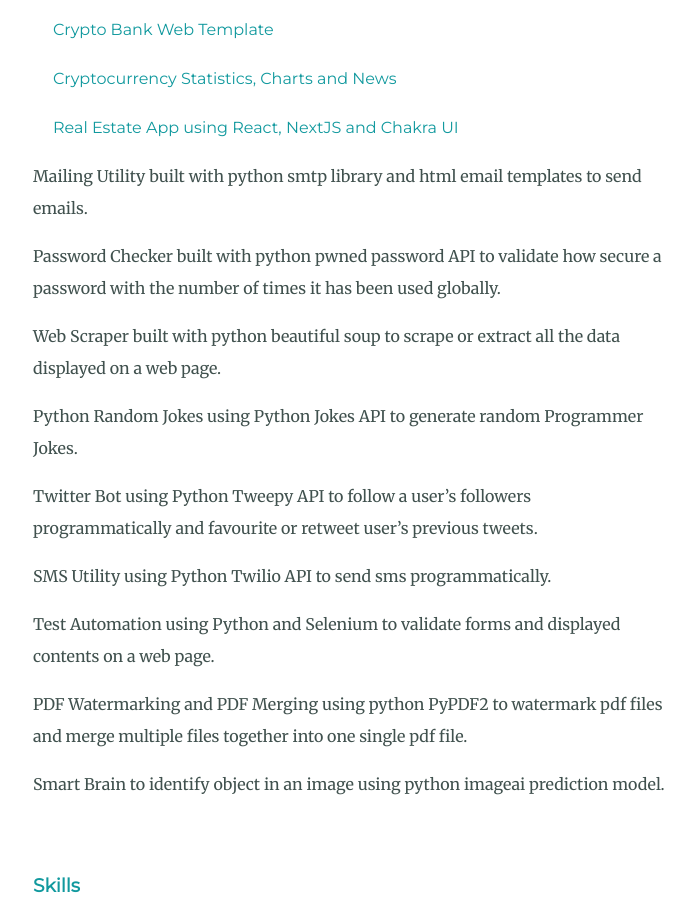
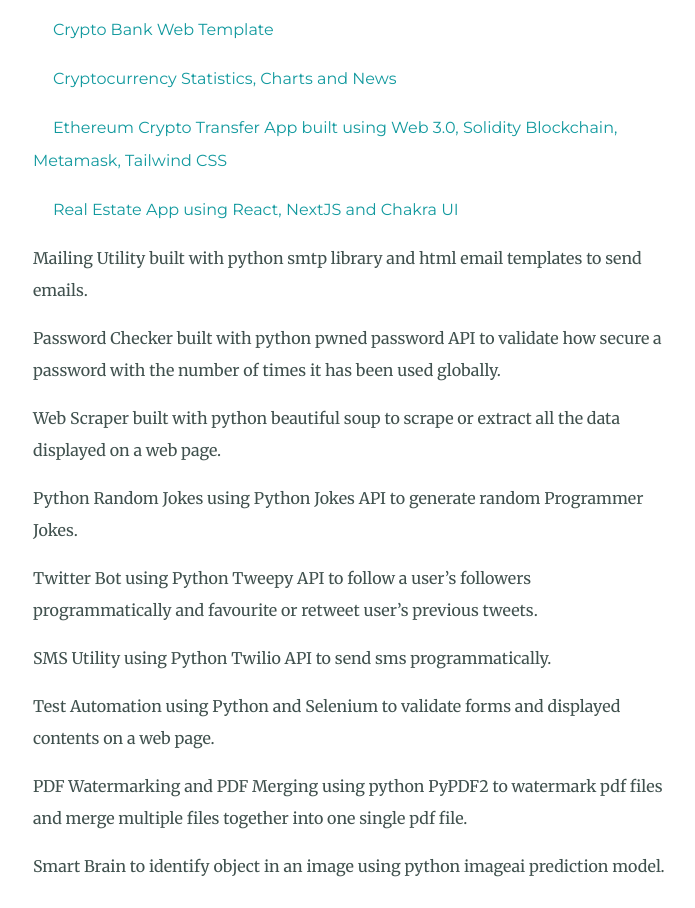
Before and after one commit to kalumsneha/my-personal-cv, a plain HTML site: page index.html in a window 1280 px wide. Shown: the part 3112-4020 px from the top of the page, without its empty margins (287-982 px from the left). Drawn offline with Linux system fonts and the light colour scheme.

Commit message:
Added Link to Ethereum Crypto Transfer App

```diff
--- a/index.html
+++ b/index.html
@@ -65,7 +65,9 @@
               <p><a href="http://kalumsneha.pythonanywhere.com/">Web Server using python flask. A sample personal portfolio</a> </p>
               <p><a href="https://kalumsneha.github.io/teamapt-project/">Crypto Bank Web Template</a> </p>
               <p><a href="https://mycryptobytes.netlify.app">Cryptocurrency Statistics, Charts and News</a> </p>
+              <p><a href="https://kryptrans.netlify.app/">Ethereum Crypto Transfer App built using Web 3.0, Solidity Blockchain, Metamask, Tailwind CSS</a> </p>
               <p><a href="https://myrealtor.vercel.app/">Real Estate App using React, NextJS and Chakra UI</a> </p>
+
               <p>Mailing Utility built with python smtp library and html email templates to send emails.</p>
               <p>Password Checker built with python pwned password API to validate how secure a password with the number of times it has been used globally.</p>
               <p>Web Scraper built with python beautiful soup to scrape or extract all the data displayed on a web page.</p>
```
